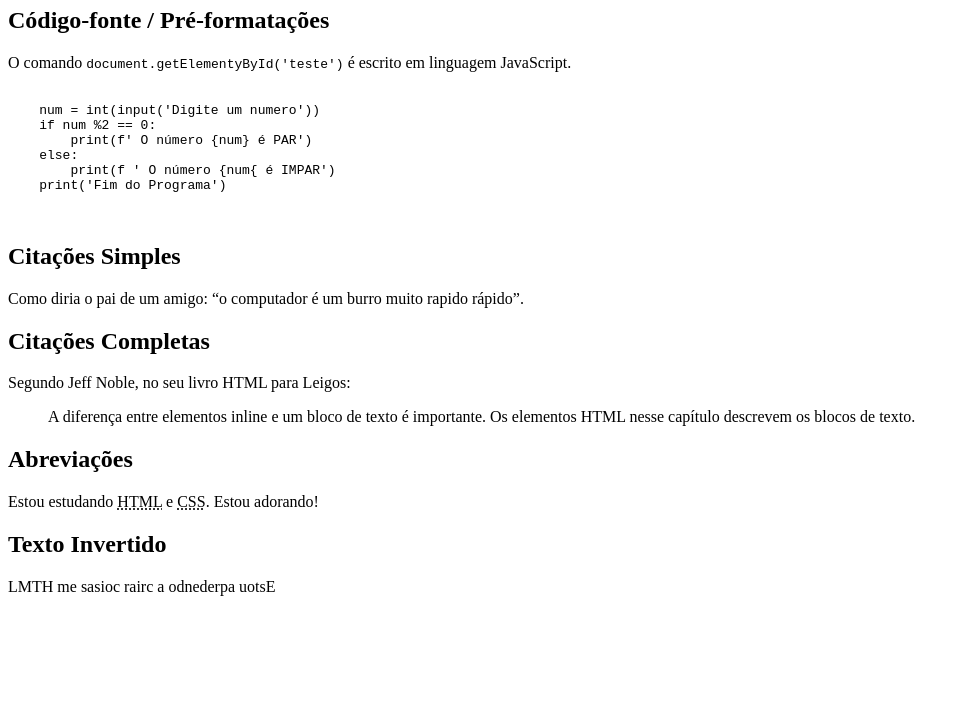
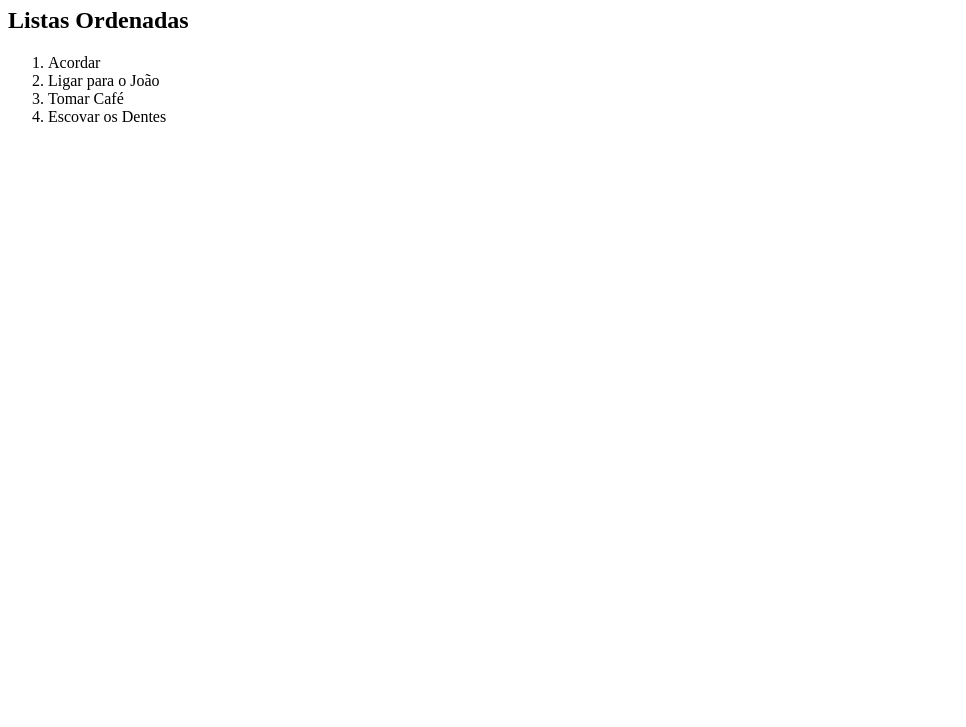
Before and after one commit to thiagoamaraloliveira/HTML-CSS-JAVASCRIPT, a plain HTML site: page html-css/exercicios/ex009/index.html in a window 1280 px wide. Shown: the part 73-800 px from the top of the page, without its empty margins (0-966 px from the left). Drawn offline with Linux system fonts and the light colour scheme.

Commit message:
Listas
Trabalhando com Listas

```diff
--- a/html-css/exercicios/ex009/index.html
+++ b/html-css/exercicios/ex009/index.html
@@ -4,38 +4,16 @@
     <meta charset="UTF-8">
     <meta name="viewport" content="width=device-width, initial-scale=1.0">
     <link rel="shortcut icon" href="prowtech.ico" type="image/x-icon">
-    <title>Outras Formatação</title>
+    <title>Listas</title>
 </head>
 <body>
-    <h1>Outras Formatações</h1>
-    <h2>Código-fonte / Pré-formatações </h2>
-    <p>O comando <code>document.getElementyById('teste')</code> é escrito em linguagem JavaScript.</p>
-    <pre>
-        <code>
-    num = int(input('Digite um numero'))
-    if num %2 == 0:
-        print(f' O número {num} é PAR')
-    else:
-        print(f ' O número {num{ é IMPAR')
-    print('Fim do Programa')
-        </code>
-    </pre>
-
-    <h2>Citações Simples</h2>
-    <p>Como diria o pai de um amigo: <q>o computador é um burro muito rapido rápido</q>.</p>
-    <h2>Citações Completas</h2>
-    <p> Segundo Jeff Noble, no seu livro HTML para Leigos:</p>
-    <blockquote cite="www.google.com">
-        A diferença entre elementos inline e um bloco de
-        texto é importante. Os elementos HTML nesse capítulo
-        descrevem os blocos de texto.
-    </blockquote>
-    <h2>Abreviações</h2>
-    <p>Estou estudando <abbr title="HyperText Markup Language">HTML</abbr> e <abbr title="Cascading Style Sheets">CSS</abbr>. Estou adorando!</p>
-    <h2>Texto Invertido</h2>
-    <p><bdo dir="rtl">Estou apredendo a criar coisas em HTML</bdo></p>
-
-
-
+    <h1>Trabalhando com Listas</h1>
+    <h2>Listas Ordenadas</h2>
+    <ol>
+        <li>Acordar</li>
+        <li>Ligar para o João</li>
+        <li>Tomar Café</li>
+        <li>Escovar os Dentes</li>
+    </ol>
 </body>
 </html>
```
Also changed, not shown: html-css/exercicios/ex008b/index.html (added, +41 -0 lines), html-css/exercicios/ex008b/prowtech.ico (added).
